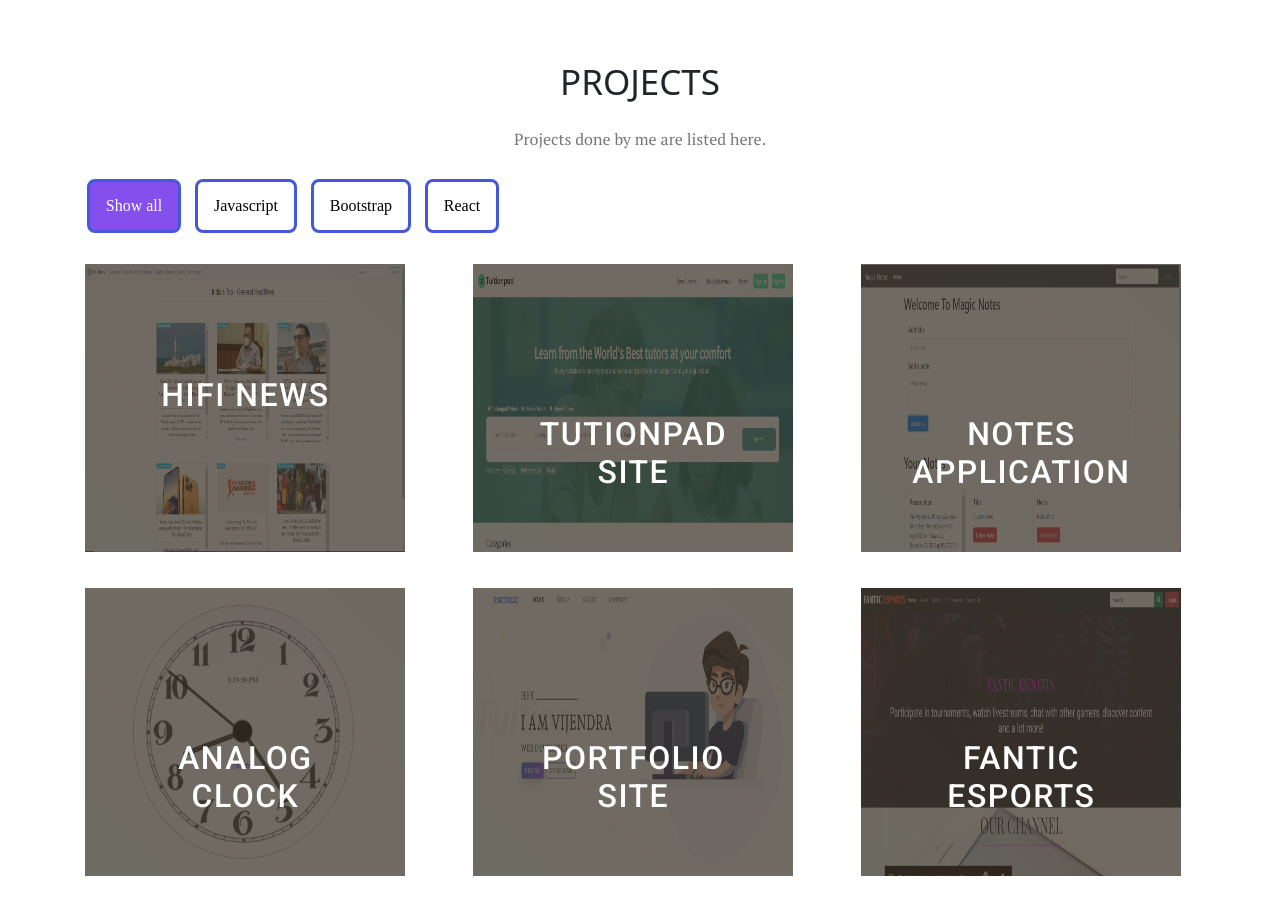
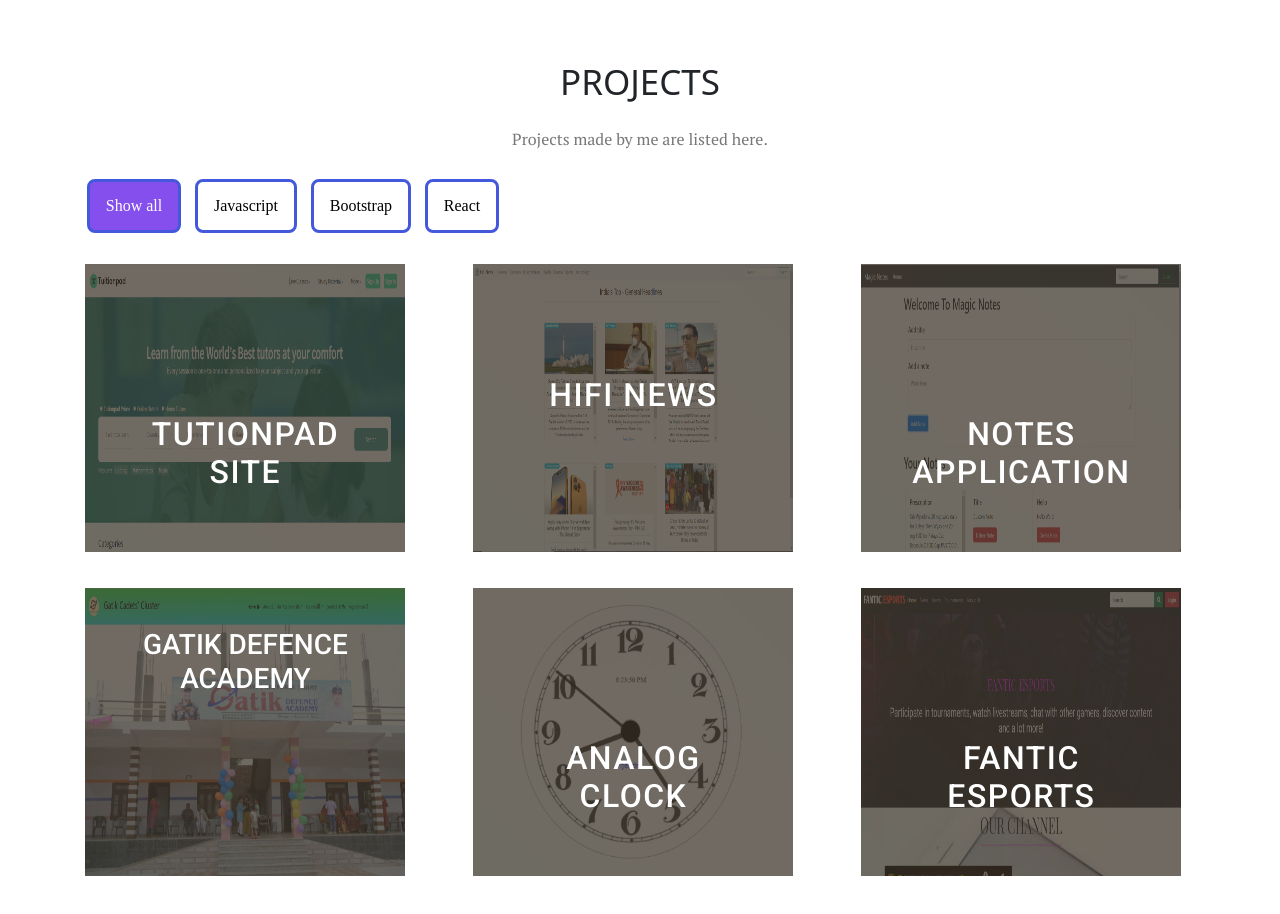
Before and after one commit to Vijendra-21/Portfolio-site, a plain HTML site: page index.html in a window 1280 px wide. Shown: the part 1860-2774 px from the top of the page. Drawn offline with nearby package versions, Linux system fonts and the light colour scheme; a web font is replaced by a local one.

Commit message:
project links and fb icon added

```diff
--- a/index.html
+++ b/index.html
@@ -109,7 +109,7 @@
                         </p>
                         <p class="para">
                             I am a Full Stack Web Developer, familar to Frontend technologies HTML5, CSS3, Bootstrap5,
-                            JavaScript,React.js and Backend have Spring Boot & basic Node.js Knowledge, with database MySQL and MoogoDb.
+                            JavaScript,React.js and Backend have Spring Boot & basic Node.js Knowledge, with database MySQL and MongoDb.
                         </p>
                     </div>
                     <!-- Button trigger modal -->
@@ -231,7 +231,7 @@
                 <div class="col-lg-12 text-center project-title px-5">
                     <h1 class="text-uppercase py-3">Projects</h1>
                     <p class="para pb-2">
-                        Projects done by me are listed here.
+                        Projects made by me are listed here.
                     </p>
                 </div>
             </div>
@@ -249,11 +249,11 @@
                 <div class="filterDiv col-lg-4 col-md-6 col-12 col-xxl-4 React">
                     <div class="grid">
                         <figure class="effect-oscar">
-                            <img src="image/Hifi-news.png" alt="Tutionpad" />
+                            <img src="image/Tutionpad.png" alt="Tutionpad" />
                             <figcaption>
-                                <h2>Hifi News</h2>
-                                <p>We get Top Headlines according to our preference. </p>
-                                <a href="https://tutionpad.netlify.app/" target="_blank">View more</a>
+                                <h2>Tutionpad Site</h2>
+                                <p>Tutionpad is a Online Platform for Tution</p>
+                                <a href="https://tutionpad.netlify.app/ " target="_blank">View more</a>
                             </figcaption>
                         </figure>
                     </div>
@@ -261,11 +261,11 @@
                 <div class="filterDiv col-lg-4 col-md-6 col-12 col-xxl-4 React">
                     <div class="grid">
                         <figure class="effect-oscar">
-                            <img src="image/Tutionpad.png" alt="Tutionpad" />
+                            <img src="image/Hifi-news.png" alt="Tutionpad" />
                             <figcaption>
-                                <h2>Tutionpad Site</h2>
-                                <p>Tutionpad is a Online Platform for Tution</p>
-                                <a href="https://tutionpad.netlify.app/ " target="_blank">View more</a>
+                                <h2>Hifi News</h2>
+                                <p>We get Top Headlines according to our preference.</p>
+                                <a href="" target="_blank">View more</a>
                             </figcaption>
                         </figure>
                     </div>
@@ -284,6 +284,18 @@
                         </figure>
                     </div>
                 </div>
+                <div class="filterDiv col-lg-4 col-md-6 col-12 col-xxl-4 bootstrap">
+                    <div class="grid">
+                        <figure class="effect-oscar">
+                            <img src="image/gatik.png" alt="project image" />
+                            <figcaption>
+                                <h3>Gatik Defence Academy</h3>
+                                <p>Fully Responsive Defence Academy Site, Where any anone can register through google form.</p>
+                                <a href="https://gatikdefenceacademy.in" target="_blank">View more</a>
+                            </figcaption>
+                        </figure>
+                    </div>
+                </div>
                 <div class="filterDiv col-lg-4 col-md-6 col-12 col-xxl-4 javascript">
                     <div class="grid">
                         <figure class="effect-oscar">
@@ -296,18 +308,7 @@
                         </figure>
                     </div>
                 </div>
-                <div class="filterDiv col-lg-4 col-md-6 col-12 col-xxl-4 bootstrap">
-                    <div class="grid">
-                        <figure class="effect-oscar">
-                            <img src="image/portfolio.png" alt="project image" />
-                            <figcaption>
-                                <h2>portfolio Site</h2>
-                                <p>Fully Responsive Portfolio Website, Where any anone can see deatils about You.</p>
-                                <a href="https://vijendra-21.github.io/Portfolio-site/" target="_blank">View more</a>
-                            </figcaption>
-                        </figure>
-                    </div>
-                </div>
+
                 <div class="filterDiv col-lg-4 col-md-6 col-12 col-xxl-4 bootstrap">
                     <div class="grid">
                         <figure class="effect-oscar">
@@ -342,7 +343,8 @@
                             class="fab fa-instagram"></i></a>
                     <a href="whatsapp://send?text=Hello !&phone=+919079391949" target="_blank"><i
                             class="fab fa-whatsapp"></i></a>
-                    <!-- https://www.facebook.com/vijendrakumar.kumawat.1998/ -->
+                    <a href="https://www.facebook.com/vijendrakumar.kumawat.1998/" target="_blank"><i
+                                class="fab fa-facebook"></i></a>
                     <a href="http://www.linkedin.com/in/vijendra21" target="_blank"><i class="fab fa-linkedin"></i></a>
                 </div>
                 <div class="copyrights text-center">
```
Also changed, not shown: about.html (+3 -2 lines), contact.html (+2 -1 lines), skills.html (+3 -2 lines), image/gatik.png (added), image/skills/java-4.svg (deleted).
